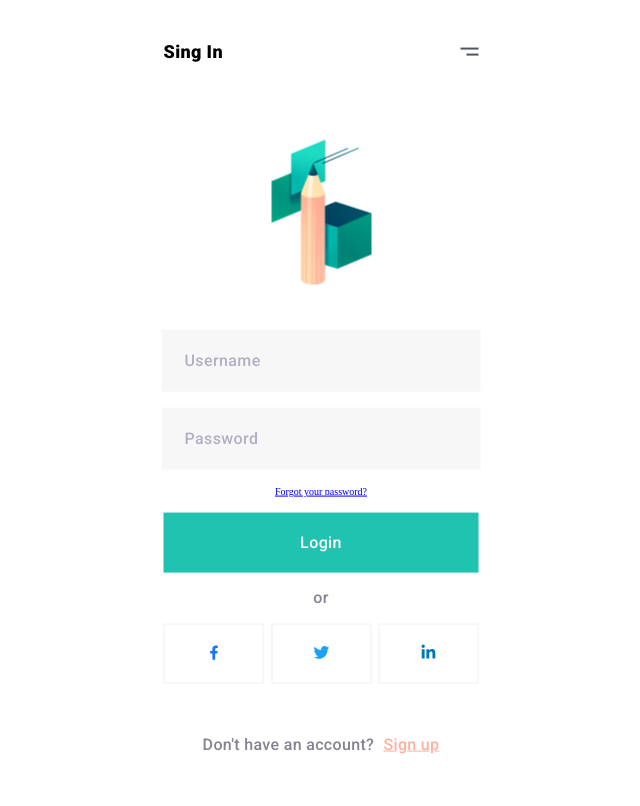
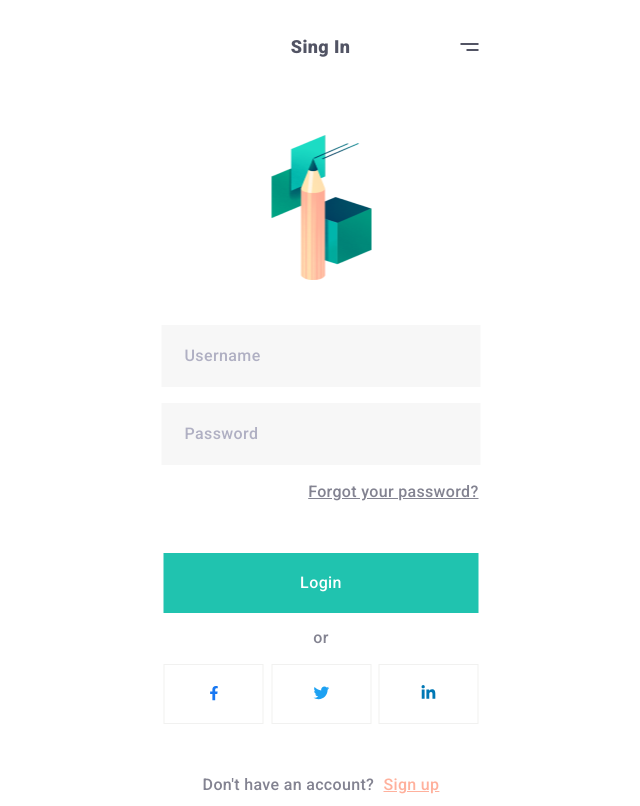
Before and after one commit to Paulius101/Bull, an Angular app in the folder Flutter-app/: page /sign-in in a window 1280 px wide. Shown: the whole page, without its empty margins (319-959 px from the left). Built offline with nearby package versions, Linux system fonts and the light colour scheme.

Commit message:
sign in css initial finished version

```diff
--- a/Flutter-app/src/app/components/sign-in/sign-in.component.css
+++ b/Flutter-app/src/app/components/sign-in/sign-in.component.css
@@ -1,14 +1,4 @@
 .sign-in {
-  display: -webkit-box;
-  display: -ms-flexbox;
-  display: flex;
-  -webkit-box-orient: vertical;
-  -webkit-box-direction: normal;
-      -ms-flex-direction: column;
-          flex-direction: column;
-  -webkit-box-pack: justify;
-      -ms-flex-pack: justify;
-          justify-content: space-between;
   position: absolute;
   contain: content;
   top: 50%;
@@ -16,12 +6,12 @@
   -webkit-transform: translate(-50%, -50%);
           transform: translate(-50%, -50%);
   width: 37.5rem;
-  height: auto;
+  height: 81.2rem;
   background-color: #FFFFFF;
 }
 
 .sign-in .container {
-  margin: 3rem;
+  margin: 30px;
   display: -webkit-box;
   display: -ms-flexbox;
   display: flex;
@@ -38,13 +28,15 @@
   -webkit-box-align: center;
       -ms-flex-align: center;
           align-items: center;
-  -webkit-box-pack: justify;
-      -ms-flex-pack: justify;
-          justify-content: space-between;
+  -webkit-box-pack: end;
+      -ms-flex-pack: end;
+          justify-content: flex-end;
   margin-bottom: 6.5rem;
+  gap: 35%;
 }
 
 .sign-in .container .nav h1 {
+  color: #525464;
   font-family: 'Roboto';
   font-weight: 90rem;
   font-size: 1.8rem;
@@ -182,6 +174,17 @@
   padding: 2.1rem;
 }
 
+.sign-in .container .form-to-socials-container .form a {
+  color: #838391;
+  font-family: "Roboto";
+  font-weight: 90rem;
+  font-size: 1.6rem;
+  line-height: 2.2rem;
+  letter-spacing: 0.033rem;
+  -ms-flex-item-align: end;
+      align-self: flex-end;
+}
+
 .sign-in .container .form-to-socials-container button {
   color: #FFFFFF;
   font-weight: 90rem;
@@ -197,6 +200,7 @@
   background-color: #20C3AF;
   width: 31.5rem;
   height: 6rem;
+  margin-top: 3.4rem;
 }
 
 .sign-in .container .form-to-socials-container button:hover {
--- a/Flutter-app/src/app/components/sign-in/sign-in.component.scss
+++ b/Flutter-app/src/app/components/sign-in/sign-in.component.scss
@@ -11,30 +11,29 @@ $bordColor1:#ECECEB;
 $inputBg: #F7F7F7;
 
 .sign-in {
-  display: flex;
-  flex-direction: column;
-  justify-content: space-between;
   position: absolute;
   contain: content;
   top: 50%;
   left: 50%;
   transform: translate(-50%, -50%);
   width: 37.5rem;
-  height: auto;
+  height: 81.2rem;
   background-color: $bgColor;
 
   .container {
-    margin: 3rem;
+    margin: 30px;
     display: flex;
     flex-direction: column;
 
     .nav {
       display: flex;
       align-items: center;
-      justify-content: space-between;
+      justify-content: flex-end;
       margin-bottom: 6.5rem;
+      gap: 35%;
 
       h1 {
+        color: $Color3;
         font-family: 'Roboto';
         font-weight: 90rem;
         font-size: 1.8rem;
@@ -53,6 +52,7 @@ $inputBg: #F7F7F7;
         flex-direction: column;
         justify-content: right;
         gap: 0.4rem;
+
 
         #big {
           width: 1.8rem;
@@ -107,6 +107,16 @@ $inputBg: #F7F7F7;
           letter-spacing: 0.04rem;
           padding: 2.1rem;
         }
+
+        a {
+          color: #838391;
+          font-family: "Roboto";
+          font-weight: 90rem;
+          font-size: 1.6rem;
+          line-height: 2.2rem;
+          letter-spacing: 0.033rem;
+          align-self: flex-end;
+        }
       }
 
       button {
@@ -122,6 +132,7 @@ $inputBg: #F7F7F7;
         background-color: $bgColor1;
         width: 31.5rem;
         height: 6rem;
+        margin-top: 3.4rem;
       }
 
       button:hover {
--- a/Flutter-app/src/app/components/socials/socials.component.css
+++ b/Flutter-app/src/app/components/socials/socials.component.css
@@ -12,6 +12,7 @@
 .socials-container p {
   color: #838391;
   font-family: "Roboto";
+  font-weight: 90rem;
   font-size: 1.6rem;
   line-height: 1.875rem;
   letter-spacing: 0.04rem;
--- a/Flutter-app/src/app/components/socials/socials.component.min.css
+++ b/Flutter-app/src/app/components/socials/socials.component.min.css
@@ -1 +1 @@
-.socials-container{display:-webkit-box;display:-ms-flexbox;display:flex;-webkit-box-orient:vertical;-webkit-box-direction:normal;-ms-flex-direction:column;flex-direction:column;gap:1.6rem}.socials-container p{color:#838391;font-family:"Roboto";font-size:1.6rem;line-height:1.875rem;letter-spacing:0.04rem;text-align:center;margin:0rem}.socials-container .socials{display:-webkit-box;display:-ms-flexbox;display:flex;-webkit-box-orient:horizontal;-webkit-box-direction:normal;-ms-flex-direction:row;flex-direction:row;-webkit-box-pack:justify;-ms-flex-pack:justify;justify-content:space-between;-webkit-box-sizing:border-box;box-sizing:border-box}.socials-container .socials .container{display:-webkit-box;display:-ms-flexbox;display:flex;-webkit-box-align:center;-ms-flex-align:center;align-items:center;-webkit-box-pack:center;-ms-flex-pack:center;justify-content:center;width:10rem;height:6rem;border:0.1rem solid rgba(226,226,224,0.4854);mix-blend-mode:normal;-webkit-box-sizing:border-box;box-sizing:border-box}.socials-container .socials .container #fb{color:#1777F2;font-size:1.424rem}.socials-container .socials .container #tw{color:#1DA1F2;font-size:1.571rem}.socials-container .socials .container #ln{color:#0078B5;font-size:1.581rem}
+.socials-container{display:-webkit-box;display:-ms-flexbox;display:flex;-webkit-box-orient:vertical;-webkit-box-direction:normal;-ms-flex-direction:column;flex-direction:column;gap:1.6rem}.socials-container p{color:#838391;font-family:"Roboto";font-weight:90rem;font-size:1.6rem;line-height:1.875rem;letter-spacing:0.04rem;text-align:center;margin:0rem}.socials-container .socials{display:-webkit-box;display:-ms-flexbox;display:flex;-webkit-box-orient:horizontal;-webkit-box-direction:normal;-ms-flex-direction:row;flex-direction:row;-webkit-box-pack:justify;-ms-flex-pack:justify;justify-content:space-between;-webkit-box-sizing:border-box;box-sizing:border-box}.socials-container .socials .container{display:-webkit-box;display:-ms-flexbox;display:flex;-webkit-box-align:center;-ms-flex-align:center;align-items:center;-webkit-box-pack:center;-ms-flex-pack:center;justify-content:center;width:10rem;height:6rem;border:0.1rem solid rgba(226,226,224,0.4854);mix-blend-mode:normal;-webkit-box-sizing:border-box;box-sizing:border-box}.socials-container .socials .container #fb{color:#1777F2;font-size:1.424rem}.socials-container .socials .container #tw{color:#1DA1F2;font-size:1.571rem}.socials-container .socials .container #ln{color:#0078B5;font-size:1.581rem}
--- a/Flutter-app/src/app/components/socials/socials.component.scss
+++ b/Flutter-app/src/app/components/socials/socials.component.scss
@@ -10,6 +10,7 @@ $ColorSoc2:#0078B5;
   p {
     color: #838391;
     font-family: "Roboto";
+    font-weight: 90rem;
     font-size: 1.6rem;
     line-height: 1.875rem;
     letter-spacing: 0.04rem;
```
Also changed, not shown: Flutter-app/src/app/components/sign-in/sign-in.component.min.css.
